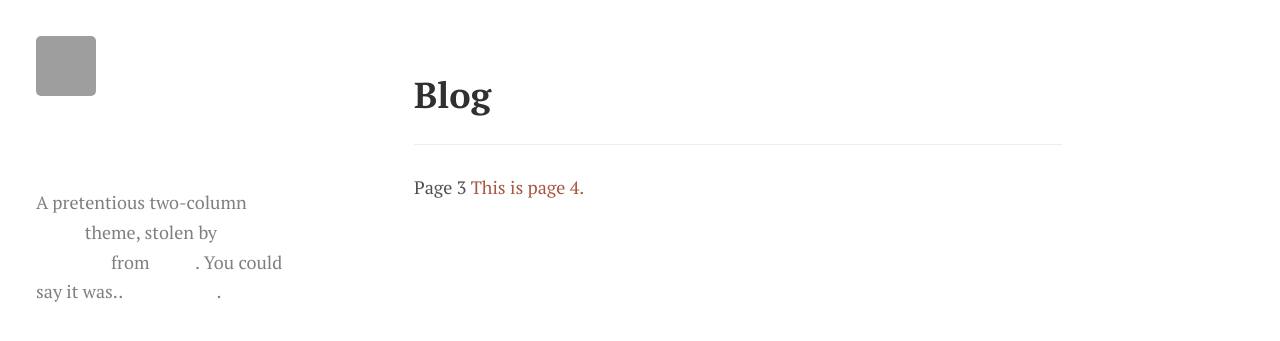
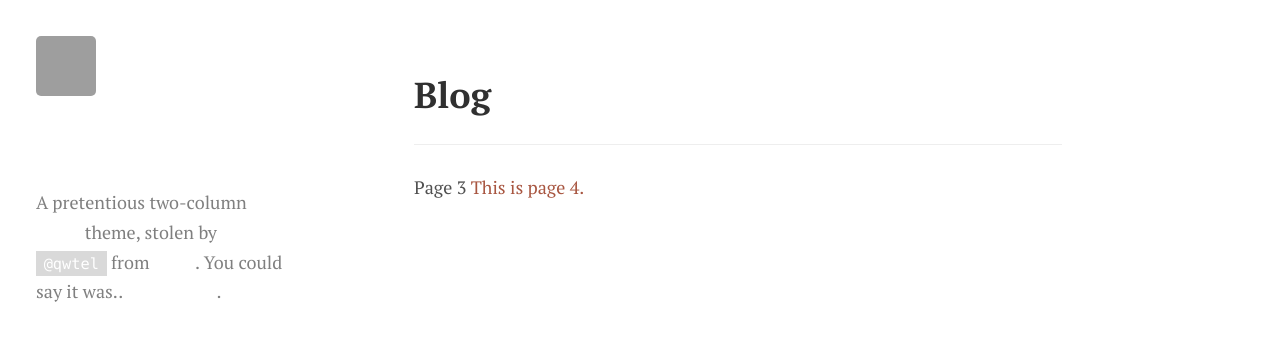
Before and after one commit to mike1d/mike1d.github.io, a Jekyll site: the page built from blog.html, in a window 1280 px wide. Shown: the top 341 px of the page. Built offline with Jekyll 4.4.1, drawn with Linux system fonts in a browser that asks for light colours; some web fonts are replaced.

Commit message:
Update hyde.css

```diff
--- a/public/css/hyde.css
+++ b/public/css/hyde.css
@@ -232,13 +232,13 @@
 /* About section */
 .sidebar-about > h1 {
   font-family: "Roboto Slab", "PT Serif", Georgia, serif;
-  color: #fff;
+  color: #000;
   margin-top: 0;
   font-size: 2rem;
 }
 
 .sidebar-about code {
-  background-color: rgba(255, 255, 255, 0.15);
+  background-color: rgba(0, 0, 0, 0.15);
 }
 
 /* Sidebar nav */
```
